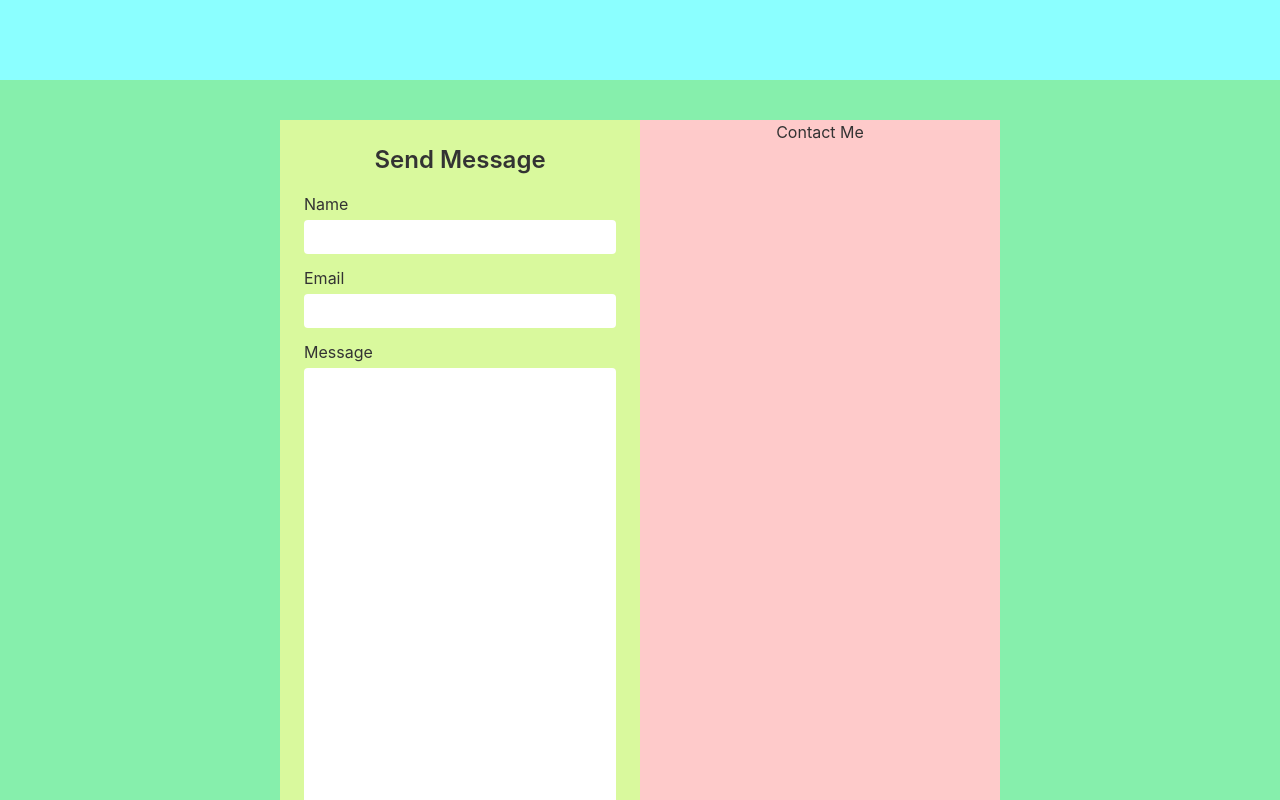
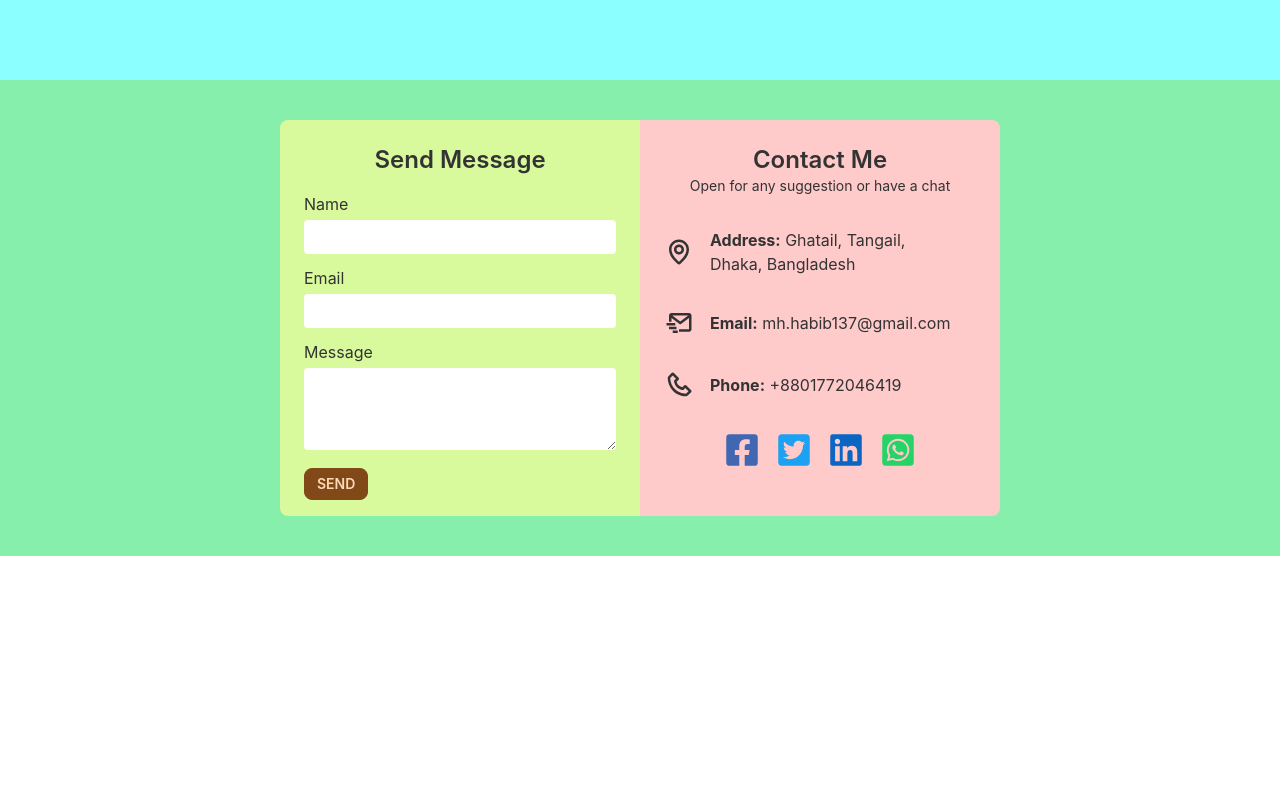
Before and after one commit to mh4bib/mahiuddin-habib-portfolio, a React (Create React App) app: page / in a window 1280 px wide. Shown: the part 1760-2560 px from the top of the page. After the commit the page ends 2316 px from the top, so only its background shows below. Built offline with nearby package versions, Linux system fonts and the light colour scheme.

Commit message:
basic contact me added

```diff
--- a/package.json
+++ b/package.json
@@ -11,6 +11,7 @@
     "firebase": "^9.8.2",
     "react": "^18.1.0",
     "react-dom": "^18.1.0",
+    "react-icons": "^4.4.0",
     "react-jotform-embed": "^1.1.2",
     "react-router-dom": "^6.3.0",
     "react-scripts": "5.0.1",
--- a/src/Components/Home/Contact.js
+++ b/src/Components/Home/Contact.js
@@ -1,5 +1,8 @@
 import React, { useRef } from 'react';
 import emailjs from '@emailjs/browser';
+import { FaFacebookSquare, FaLinkedin, FaTwitterSquare, FaWhatsappSquare } from 'react-icons/fa';
+import { BiMap, BiMailSend, BiPhone } from 'react-icons/bi';
+import { useState } from 'react';
 
 const Contact = () => {
   const form = useRef();
@@ -13,25 +16,48 @@ const Contact = () => {
       }, (error) => {
         console.log(error.text);
       });
+      form.current.user_name.value='';
+      form.current.user_email.value='';
+      form.current.message.value='';
   };
   return (
     <div className='bg-green-300'>
       <div className='flex flex-col md:flex-row justify-center mx-4 py-10'>
-        <div className='w-[100%] md:w-[360px] bg-lime-200'>
+        <div className='w-[100%] md:w-[360px] rounded-lg md:rounded-r-none bg-lime-200'>
           <h2 className='text-2xl font-semibold pt-6'>Send Message</h2>
           <form ref={form} onSubmit={sendEmail} className='text-left px-6 py-4'>
             <label>Name</label><br />
-            <input type="text" name="user_name" className='w-full p-[5px] pl-2 mt-1 mb-3 focus:outline-none rounded' /><br />
+            <input type="text" name="user_name" required className='w-full p-[5px] pl-2 mt-1 mb-3 focus:outline-none rounded' /><br />
             <label>Email</label><br />
-            <input type="email" name="user_email" className='w-full p-[5px] pl-2 mt-1 mb-3 focus:outline-none rounded' /><br />
+            <input type="email" name="user_email" required className='w-full p-[5px] pl-2 mt-1 mb-3 focus:outline-none rounded' /><br />
             <label>Message</label><br />
-            <textarea name="message" rows={30} className='w-full p-[5px] pl-2 mt-1 mb-3 focus:outline-none rounded' /><br />
-            <input className='btn' type="submit" value="Send" />
+            <textarea name="message" rows={3} required className='w-full p-[5px] pl-2 mt-1 mb-3 focus:outline-none rounded' /><br />
+            <input className='btn btn-sm' type="submit" value="Send" />
           </form>
         </div>
 
-        <div className='w-[100%] md:w-[360px] bg-red-200'>
-          <h2>Contact Me</h2>
+        <div className='w-[100%] md:w-[360px] rounded-lg md:rounded-l-none mt-8 md:mt-0 bg-red-200 px-6'>
+          <h2 className='text-2xl font-semibold pt-6'>Contact Me</h2>
+          <p className='text-sm'>Open for any suggestion or have a chat</p>
+          <div className='flex items-center pt-8'>
+            <BiMap className='text-3xl mr-4'></BiMap>
+            <p className='text-left'><span className='font-bold'>Address:</span> Ghatail, Tangail,<br /> Dhaka, Bangladesh</p>
+          </div>
+          <div className='flex items-center pt-8'>
+            <BiMailSend className='text-3xl mr-4'></BiMailSend>
+            <p className='text-left'><span className='font-bold'>Email:</span> <a href = "mailto: mh.habib137@gmail.com">mh.habib137@gmail.com</a></p>
+          </div>
+          <div className='flex items-center pt-8'>
+            <BiPhone className='text-3xl mr-4'></BiPhone>
+            <p className='text-left'><span className='font-bold'>Phone:</span> <a href="tel:+8801772046419">+8801772046419</a></p>
+          </div>
+          <div className='flex items-center justify-center pt-8 pb-6'>
+            <a href="#" target="_blank" className='text-4xl mx-2 text-[#4267B2]'><FaFacebookSquare></FaFacebookSquare></a>
+            <a href="#" target="_blank" className='text-4xl mx-2 text-[#1DA1F2]'><FaTwitterSquare></FaTwitterSquare></a>
+            <a href="#" target="_blank" className='text-4xl mx-2 text-[#0A66C2]'><FaLinkedin></FaLinkedin></a>
+            <a href="#" target="_blank" className='text-4xl mx-2 text-[#25D366]'><FaWhatsappSquare></FaWhatsappSquare></a>
+          </div>
+
         </div>
       </div>
     </div>
```
Also changed, not shown: 1 other file (tests, documents, lock files or other folders).
